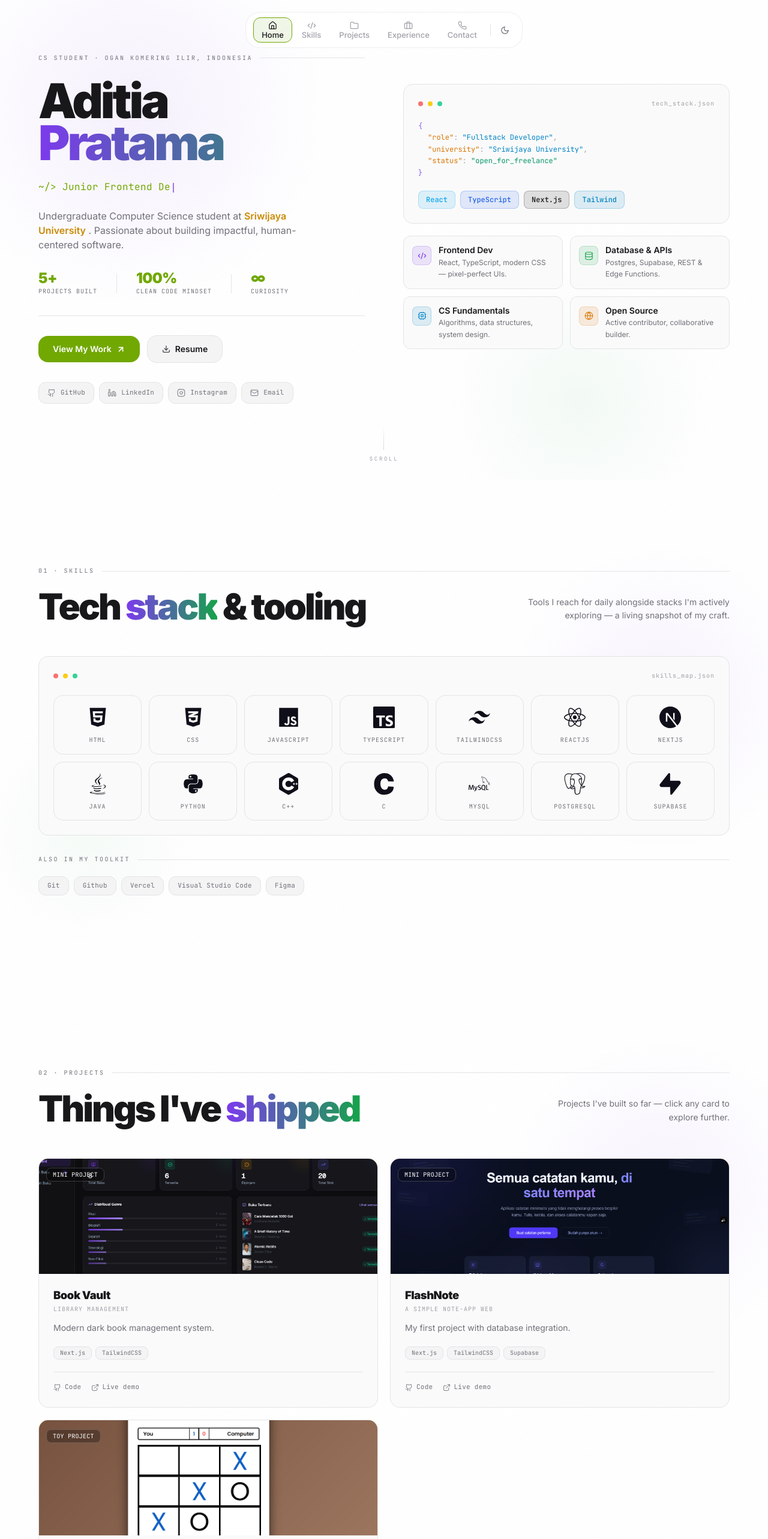
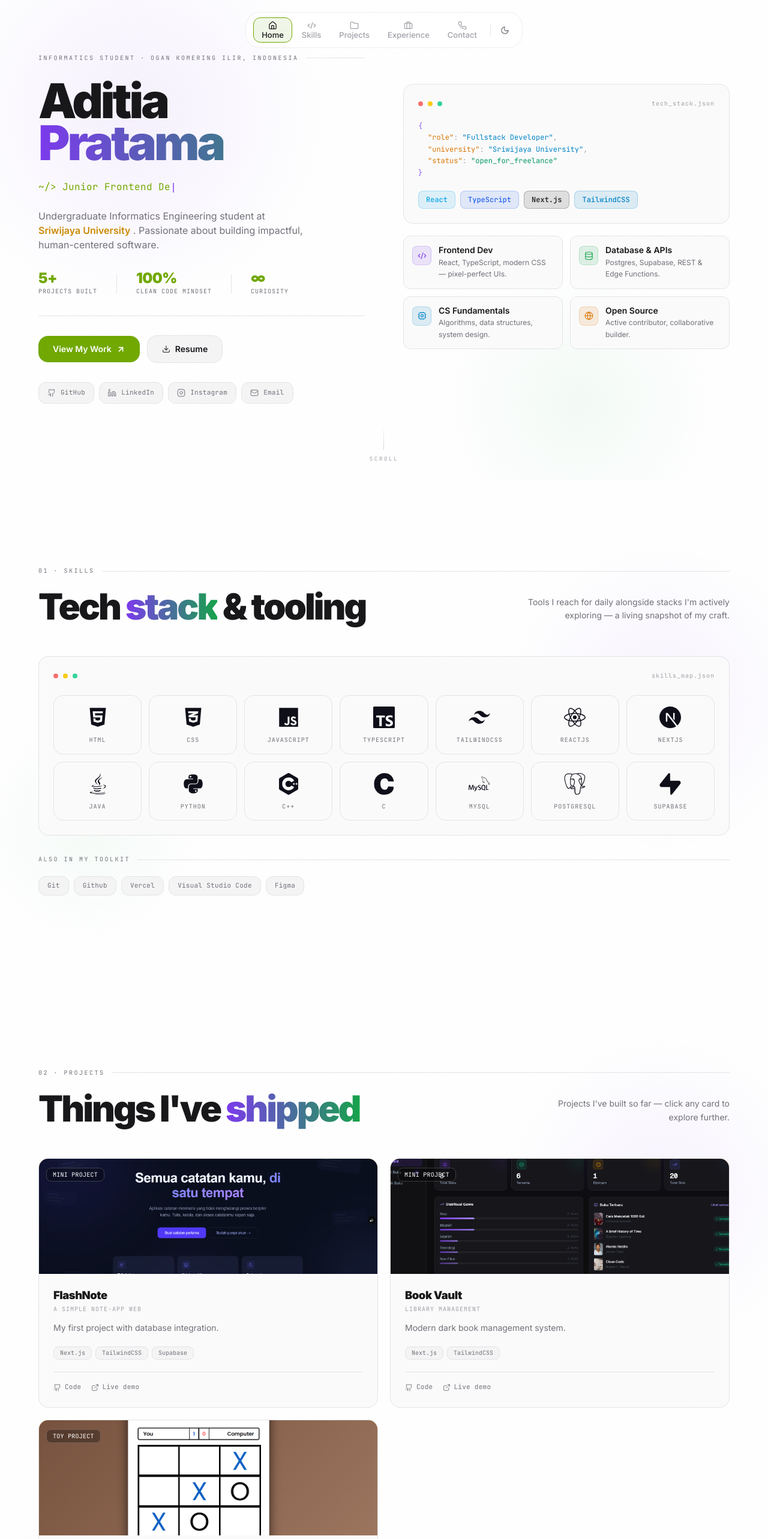
Before and after one commit to aditia-prtm/aditiaprtm, a React (Vite) app: page / in a window 1280 px wide. Shown: the top 2566 px of the page at 60% size. Built offline with nearby package versions, Linux system fonts and the light colour scheme.

Commit message:
chore: edit data and adjust hero page

```diff
--- a/src/components/Hero.tsx
+++ b/src/components/Hero.tsx
@@ -135,7 +135,7 @@ const techStack = [
   { name: 'React',      lightColor: '#0ea5e9', darkColor: '#61DAFB' },
   { name: 'TypeScript', lightColor: '#2563eb', darkColor: '#3178C6' },
   { name: 'Next.js',    lightColor: '#18181b', darkColor: '#FFFFFF' },
-  { name: 'Tailwind',   lightColor: '#0284c7', darkColor: '#38BDF8' },
+  { name: 'TailwindCSS',   lightColor: '#0284c7', darkColor: '#38BDF8' },
 ];
 
 const skillCards = [
@@ -241,7 +241,7 @@ export default function Hero() {
 
             {/* Eyebrow */}
             <motion.div variants={item} className="mb-7">
-              <LabeledRule label={`CS Student · ${personalInfo.location}`} />
+              <LabeledRule label={`Informatics Student · ${personalInfo.location}`} />
             </motion.div>
 
             {/* Name */}
@@ -291,7 +291,7 @@ export default function Hero() {
               variants={item}
               className="text-sm sm:text-base leading-relaxed mb-8 max-w-md text-zinc-500 dark:text-zinc-400"
             >
-              Undergraduate Computer Science student at{' '}
+              Undergraduate Informatics Engineering student at{' '}
               <span className="font-semibold text-yellow-600 dark:text-yellow-500">Sriwijaya University</span>
               {' '}.  Passionate about building impactful, human-centered software.
             </motion.p>
--- a/src/data/portfolio.ts
+++ b/src/data/portfolio.ts
@@ -10,7 +10,6 @@ export const personalInfo = {
   taglines: [
     "Sriwijaya University student",
     "Junior Frontend Developer",
-
   ],
   bio: `I am an Computer Science (Informatics Engineering) student with a passion for software development, especially in full-stack web development. I enjoy turning ideas into real products by building responsive, scalable, and user-friendly applications. I continuously improve my skills by learning modern technologies, working on personal projects, and exploring new tools that can make development more efficient.`,
   bio2: `My goal is to become a software engineer who creates impactful digital products while constantly growing as a developer. I believe that consistency, curiosity, and problem-solving are the keys to building great software. Outside of coding, I enjoy competitive programming, learning new technologies, and challenging myself through projects that expand both my technical and creative abilities.`,
@@ -117,6 +116,23 @@ export const tools = [
 export const projects = [
   {
     id: 1,
+    title: "FlashNote",
+    subtitle: "A Simple Note-App Web",
+    description:
+      "My first project with database integration.",
+    longDescription:
+    "A minimalist notes app built with Next.js and Supabase. Create, edit, and delete personal notes with a clean dark UI.",
+    tags: ["Next.js", "TailwindCSS", "Supabase"],
+    category: "Mini Project",
+    color: "#8b5cf6",
+    gradient: "from-[#FFD166] via-[#F5A623] to-[#FF4D6D]",
+    image: "FlashNote.png",
+    liveUrl: "https://flash-note-two.vercel.app/",
+    githubUrl: "https://github.com/aditia-prtm/FlashNote",
+    featured: false,
+  },
+  {
+    id: 2,
     title: "Book Vault",
     subtitle: "Library Management",
     description:
@@ -130,23 +146,6 @@ export const projects = [
     image: "BookVault.png",
     liveUrl: "https://book-vault-phi.vercel.app/",
     githubUrl: "https://github.com/aditia-prtm/BookVault",
-    featured: false,
-  },
-  {
-    id: 2,
-    title: "FlashNote",
-    subtitle: "A Simple Note-App Web",
-    description:
-      "My first project with database integration.",
-    longDescription:
-    "A minimalist notes app built with Next.js and Supabase. Create, edit, and delete personal notes with a clean dark UI.",
-    tags: ["Next.js", "TailwindCSS", "Supabase"],
-    category: "Mini Project",
-    color: "#8b5cf6",
-    gradient: "from-[#FFD166] via-[#F5A623] to-[#FF4D6D]",
-    image: "FlashNote.png",
-    liveUrl: "https://flash-note-two.vercel.app/",
-    githubUrl: "https://github.com/aditia-prtm/FlashNote",
     featured: false,
   },
   {
@@ -196,8 +195,8 @@ export const experiences = [
     description:
       "Selected for the OSN team at senior high school, focusing on competitive programming. I explored advanced concepts like Dynamic Programming, Graph Algorithms, and Segment Trees to solve complex problems while competing directly against top students.",
     highlights: [
-      "Top 7 Province Level 2024 (OSN-P)",
-      "Top 2 Regency Level 2024 (OSN-K)",
+      "Top 7 at Province Level 2024 (OSN-P)",
+      "Top 2 at Regency Level 2024 (OSN-K)",
       "Problem Solving and Algorithm",
       "First introduction to Informatics",
     ],
```
